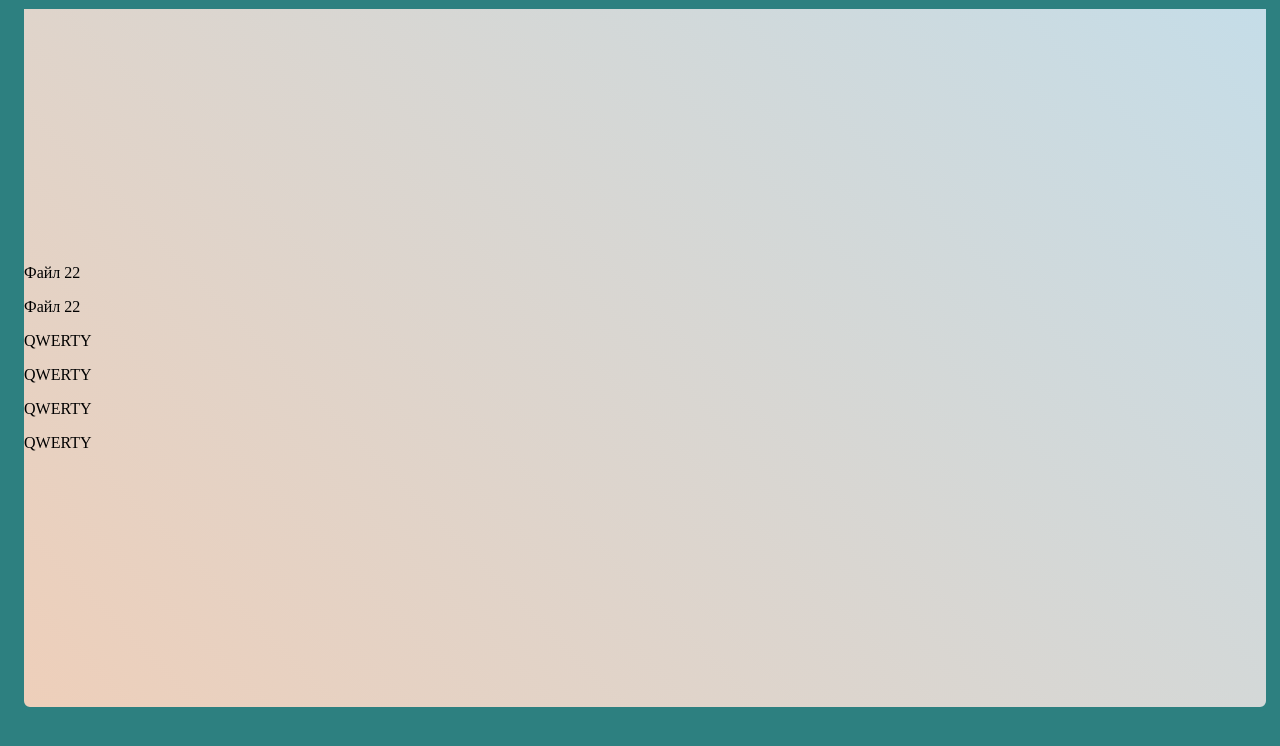
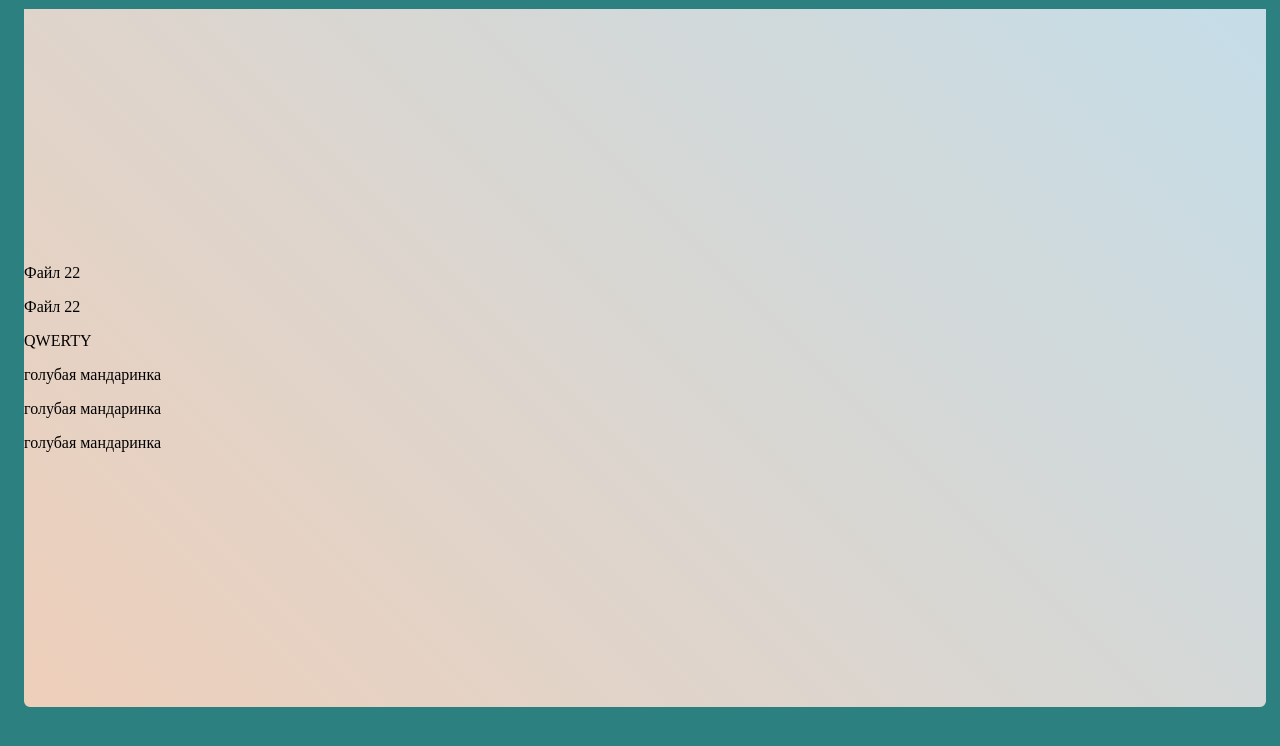
Before and after one commit to tokhad00/PageForLab, a plain HTML site: page index2.html in a window 1280 px wide. Drawn offline with Linux system fonts and the light colour scheme.

Commit message:
Fixed all files

```diff
--- a/index2.html
+++ b/index2.html
@@ -12,9 +12,9 @@
                    <p>Файл 22</p>
                    <p>Файл 22</p>
                    <p>QWERTY</p>
-                   <p>QWERTY</p>
-                   <p>QWERTY</p>
-                   <p>QWERTY</p>
+                   <p>голубая мандаринка</p>
+                   <p>голубая мандаринка</p>
+                   <p>голубая мандаринка</p>
             </div>
         </div>
     </body>
```
Also changed, not shown: index1.html (+2 -1 lines).
